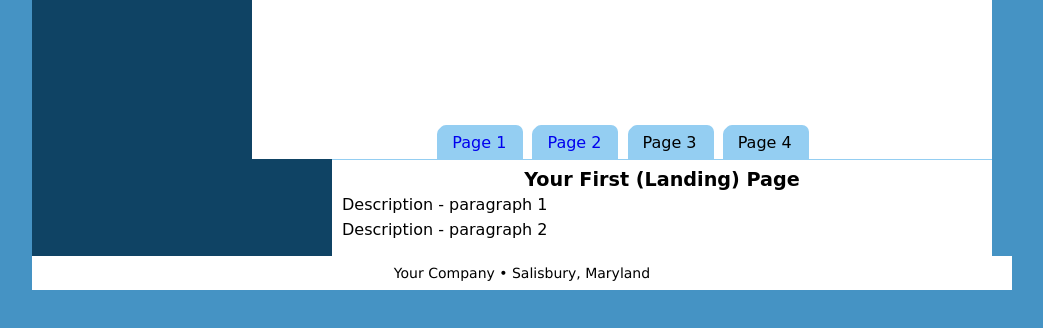
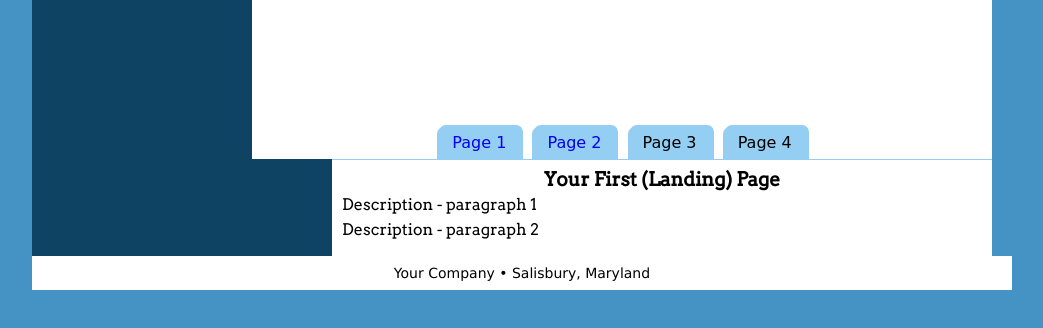
Before and after one commit to Aliantom/glitch2, a website: page public/index.html in a window 1280 px wide. Shown: the part 322-650 px from the top of the page, without its empty margins (128-1171 px from the left). Drawn offline with Linux system fonts and the light colour scheme.

Commit message:
Checkpoint

```diff
--- a/public/styles.css
+++ b/public/styles.css
@@ -137,7 +137,7 @@
 article {
    width: 640px;
    float: right;
-   font-family: "Indie+Flower", cursive;
+   font-family: "Arvo", cursive;
    text-align: left;
    background: white;
    padding: 10px;
@@ -145,7 +145,7 @@
 }
 
 article h2 {
-   font-family: "Indie+Flower", cursive;
+   font-family: "Arvo", cursive;
    font-size: 1.2em;
    font-weight: bold;
    text-align: center;
```
